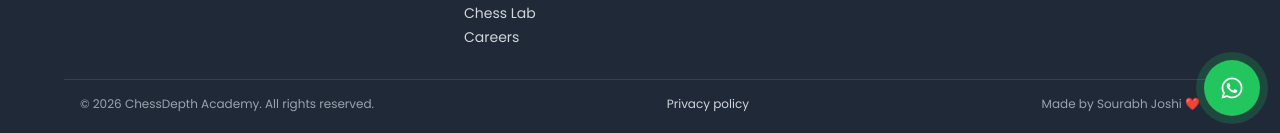
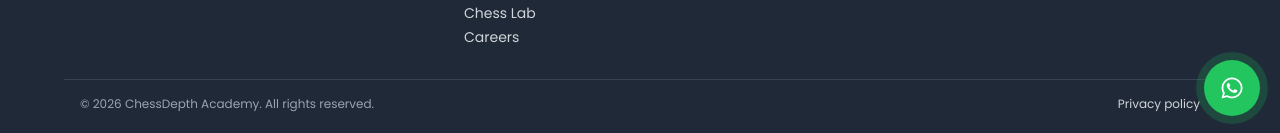
Before and after one commit to Sourabhjoshi1/Chess-Depth, a Jekyll site: the page built from index.html, in a window 1280 px wide and 900 px high, scrolled down 3415 px. Shown: the part 764-897 px from the top of the window. Built offline with Jekyll 4.4.1, drawn with Linux system fonts in a browser that asks for light colours.

Commit message:
Footer: remove 'Made by' line
Co-Authored-By: Claude Opus 5.5 <noreply@anthropic.com>
Claude-Session: https://claude.ai/code/session_017ZwxdNZGtw2tXrZdE2ZP9f

```diff
--- a/_includes/footer.html
+++ b/_includes/footer.html
@@ -34,7 +34,6 @@
     <div class="max-w-6xl mx-auto px-4 mt-8 pt-4 border-t border-gray-700 flex flex-col sm:flex-row justify-between text-xs text-gray-400 gap-2 text-center">
       <p>&copy; <span data-year>{{ site.time | date: "%Y" }}</span> {{ site.title }}. All rights reserved.</p>
       <p><a href="/privacy/">Privacy policy</a></p>
-      <p>Made by Sourabh Joshi ❤️</p>
     </div>
   </footer>
   <a href="{{ wa }}" class="whatsapp-float" target="_blank" rel="noopener noreferrer" aria-label="Chat with ChessDepth on WhatsApp" title="Chat with us on WhatsApp"><i class="fab fa-whatsapp text-2xl"></i></a>
```
